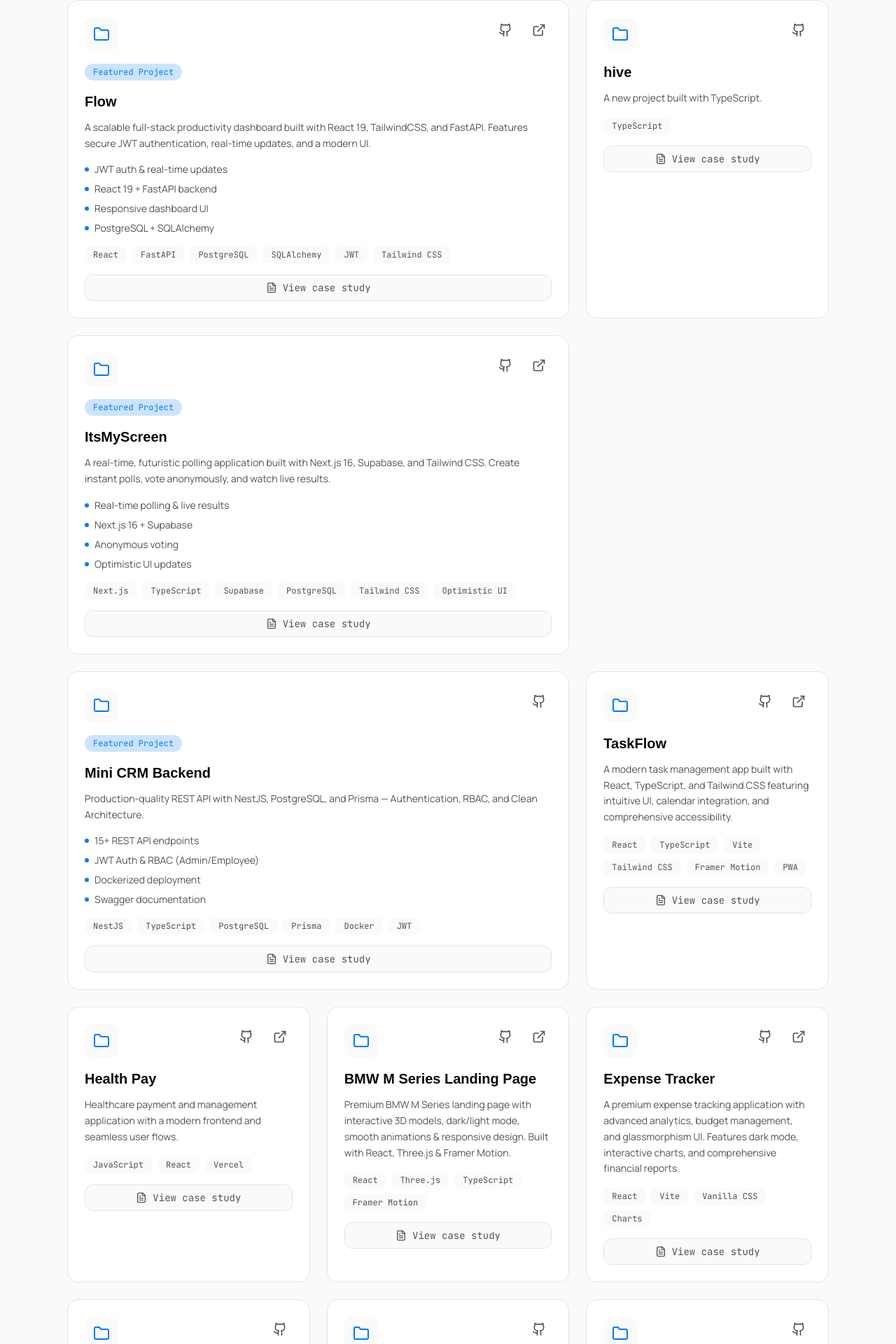
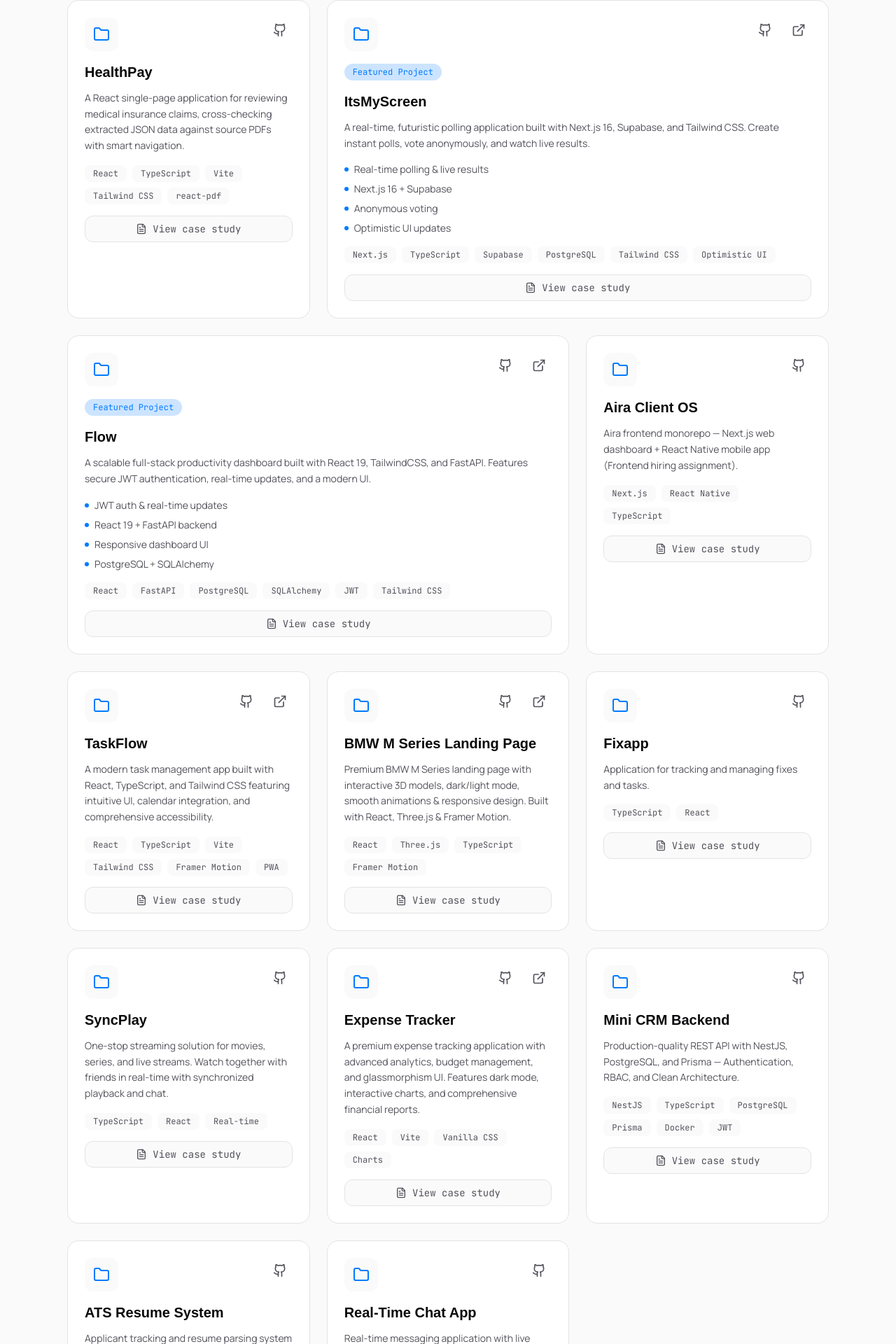
Before and after one commit to SriramDivi1/Portfolio, a React (Create React App) app in the folder frontend/: page / in a window 1280 px wide. Shown: the part 2291-4211 px from the top of the page at 70% size. Built offline with nearby package versions, Linux system fonts and the light colour scheme; no server answers; the HTML template or start-up script is replaced by a standard one; a web font is replaced by a local one.

Commit message:
Curate projects, fill out details, sort newest to oldest

```diff
--- a/frontend/src/data/projects.js
+++ b/frontend/src/data/projects.js
@@ -4,40 +4,13 @@
  */
 export const projects = [
   {
-    id: 1,
-    title: 'Flow',
-    description: 'A scalable full-stack productivity dashboard built with React 19, TailwindCSS, and FastAPI. Features secure JWT authentication, real-time updates, and a modern UI.',
-    tech: ['React', 'FastAPI', 'PostgreSQL', 'SQLAlchemy', 'JWT', 'Tailwind CSS'],
-    github: 'https://github.com/SriramDivi1/Flow',
-    live: 'https://flow-app-zeta.vercel.app/',
-    category: 'Full-Stack',
-    featured: true,
-    highlights: [
-      'JWT auth & real-time updates',
-      'React 19 + FastAPI backend',
-      'Responsive dashboard UI',
-      'PostgreSQL + SQLAlchemy',
-    ],
-    role: 'Full-stack developer',
-    problem: 'Need a single place to manage tasks and productivity with secure auth and real-time sync.',
-    solution: 'Built a full-stack dashboard with React 19 frontend and FastAPI backend, JWT auth, and PostgreSQL.',
-    impact: 'Demonstrates end-to-end ownership: API design, auth, DB, and responsive UI.',
-    image: null,
-    features: ['JWT authentication', 'Real-time updates', 'PostgreSQL + SQLAlchemy', 'Responsive dashboard'],
-    timeline: 'Side project · 2025',
-    longDescription: 'Flow is a full-stack productivity dashboard where I implemented JWT auth, real-time sync, and a clean API with FastAPI and SQLAlchemy. The frontend uses React 19 with a modern, responsive UI.',
-    learnings: ['End-to-end JWT flow and token refresh', 'Real-time updates with polling and state sync', 'REST API design with FastAPI and Pydantic'],
-  },
-  {
-    id: 101,
-    title: 'hive',
-    description: 'A new project built with TypeScript.',
-    tech: ['TypeScript'],
-    github: 'https://github.com/SriramDivi1/hive',
-    category: 'Frontend',
-    featured: false,
-    highlights: [],
-    image: null,
+    id: 5,
+    title: 'HealthPay',
+    description: 'A React single-page application for reviewing medical insurance claims, cross-checking extracted JSON data against source PDFs with smart navigation.',
+    tech: ['React', 'TypeScript', 'Vite', 'Tailwind CSS', 'react-pdf'],
+    github: 'https://github.com/SriramDivi1/Health-Pay',
+    features: ['Payment processing', 'User management', 'Responsive UI'],
+    learnings: ['React state management', 'Payment flow UI design'],
   },
   {
     id: 2,
@@ -65,12 +38,147 @@ export const projects = [
   },
   {
     id: 3,
+    title: 'Flow',
+    description: 'A scalable full-stack productivity dashboard built with React 19, TailwindCSS, and FastAPI. Features secure JWT authentication, real-time updates, and a modern UI.',
+    tech: ['React', 'FastAPI', 'PostgreSQL', 'SQLAlchemy', 'JWT', 'Tailwind CSS'],
+    github: 'https://github.com/SriramDivi1/Flow',
+    live: 'https://flow-app-zeta.vercel.app/',
+    category: 'Full-Stack',
+    featured: true,
+    highlights: [
+      'JWT auth & real-time updates',
+      'React 19 + FastAPI backend',
+      'Responsive dashboard UI',
+      'PostgreSQL + SQLAlchemy',
+    ],
+    role: 'Full-stack developer',
+    problem: 'Need a single place to manage tasks and productivity with secure auth and real-time sync.',
+    solution: 'Built a full-stack dashboard with React 19 frontend and FastAPI backend, JWT auth, and PostgreSQL.',
+    impact: 'Demonstrates end-to-end ownership: API design, auth, DB, and responsive UI.',
+    image: null,
+    features: ['JWT authentication', 'Real-time updates', 'PostgreSQL + SQLAlchemy', 'Responsive dashboard'],
+    timeline: 'Side project · 2025',
+    longDescription: 'Flow is a full-stack productivity dashboard where I implemented JWT auth, real-time sync, and a clean API with FastAPI and SQLAlchemy. The frontend uses React 19 with a modern, responsive UI.',
+    learnings: ['End-to-end JWT flow and token refresh', 'Real-time updates with polling and state sync', 'REST API design with FastAPI and Pydantic'],
+  },
+  {
+    id: 4,
+    title: 'Aira Client OS',
+    description: 'Aira frontend monorepo — Next.js web dashboard + React Native mobile app (Frontend hiring assignment).',
+    tech: ['Next.js', 'React Native', 'TypeScript'],
+    github: 'https://github.com/SriramDivi1/aira-client-os',
+    category: 'Full-Stack',
+    featured: false,
+    highlights: ['Web dashboard', 'Mobile application', 'Monorepo setup'],
+    role: 'Frontend engineer',
+    problem: 'Required a cohesive frontend system across web and mobile.',
+    solution: 'Created a Next.js dashboard and React Native mobile App within a monorepo workspace.',
+    impact: 'Showcased cross-platform frontend architecture.',
+    image: null,
+    features: ['Web App', 'Mobile App', 'Shared Types'],
+    learnings: ['Monorepo architecture', 'React Native navigation'],
+  },
+  {
+    id: 5,
+    title: 'TaskFlow',
+    description: 'A modern task management app built with React, TypeScript, and Tailwind CSS featuring intuitive UI, calendar integration, and comprehensive accessibility.',
+    tech: ['React', 'TypeScript', 'Vite', 'Tailwind CSS', 'Framer Motion', 'PWA'],
+    github: 'https://github.com/SriramDivi1/TaskFlow',
+    live: 'https://taskflow-app-iota.vercel.app',
+    category: 'Frontend',
+    featured: false,
+    highlights: [
+      'Calendar integration',
+      'Mobile-first PWA',
+      'Accessibility-focused',
+      'Shadcn UI components',
+    ],
+    role: 'Frontend developer',
+    problem: 'Task management apps often lack fluid interaction and accessibility.',
+    solution: 'Built an accessible, PWA-enabled task checker with Framer Motion animations.',
+    impact: 'Delivered an engaging user experience with robust offline capabilities.',
+    image: null,
+    features: ['Calendar view', 'PWA', 'Accessibility', 'Shadcn UI'],
+    learnings: ['PWA configuration', 'Advanced Framer Motion animations'],
+  },
+  {
+    id: 6,
+    title: 'BMW M Series Landing Page',
+    description: 'Premium BMW M Series landing page with interactive 3D models, dark/light mode, smooth animations & responsive design. Built with React, Three.js & Framer Motion.',
+    tech: ['React', 'Three.js', 'TypeScript', 'Framer Motion'],
+    github: 'https://github.com/SriramDivi1/BMW-Landing-Page',
+    live: 'https://bmwgallery.vercel.app/',
+    category: 'Frontend',
+    featured: false,
+    highlights: ['Interactive 3D models', 'Dark/light mode toggle', 'Framer Motion animations'],
+    role: 'Frontend developer',
+    problem: 'Needed a visually striking way to showcase automotive models online.',
+    solution: 'Developed a landing page using Three.js for 3D car models and React for UI control.',
+    impact: 'Created a high-conversion, premium aesthetic marketing page.',
+    image: null,
+    features: ['3D models', 'Dark/light mode', 'Framer Motion'],
+    learnings: ['Three.js integration in React', 'Performance optimization for 3D'],
+  },
+  {
+    id: 7,
+    title: 'Fixapp',
+    description: 'Application for tracking and managing fixes and tasks.',
+    tech: ['TypeScript', 'React'],
+    github: 'https://github.com/SriramDivi1/Fixapp',
+    category: 'Frontend',
+    featured: false,
+    highlights: ['Task management', 'Issue tracking'],
+    role: 'Frontend developer',
+    problem: 'Organizations need lightweight tools for logging and assigning operational fixes.',
+    solution: 'Created a swift React interface to register and monitor fixes.',
+    impact: 'Streamlined task resolution through simplified UI.',
+    image: null,
+    features: ['Issue logging', 'Status tracking'],
+    learnings: ['React component composition', 'State management'],
+  },
+  {
+    id: 8,
+    title: 'SyncPlay',
+    description: 'One-stop streaming solution for movies, series, and live streams. Watch together with friends in real-time with synchronized playback and chat.',
+    tech: ['TypeScript', 'React', 'Real-time'],
+    github: 'https://github.com/SriramDivi1/SyncPlay',
+    category: 'Full-Stack',
+    featured: false,
+    highlights: ['Synchronized video playback', 'Real-time chat', 'Streaming catalog'],
+    role: 'Full-stack developer',
+    problem: 'Watching media with remote friends suffers from sync delays.',
+    solution: 'Implemented WebSocket-based real-time synchronized playback and integrated chat.',
+    impact: 'Allowed seamless group viewing experiences across the internet.',
+    image: null,
+    features: ['Sync playback', 'Live chat', 'Movie discovery'],
+    learnings: ['WebSockets synchronization', 'Video API manipulation'],
+  },
+  {
+    id: 9,
+    title: 'Expense Tracker',
+    description: 'A premium expense tracking application with advanced analytics, budget management, and glassmorphism UI. Features dark mode, interactive charts, and comprehensive financial reports.',
+    tech: ['React', 'Vite', 'Vanilla CSS', 'Charts'],
+    github: 'https://github.com/SriramDivi1/expense-tracker-portfolio',
+    live: 'https://expense-tracker-portfolio-omega.vercel.app',
+    category: 'Frontend',
+    featured: false,
+    highlights: ['Advanced financial analytics', 'Glassmorphism aesthetic', 'Interactive charting'],
+    role: 'Frontend developer',
+    problem: 'Standard expense trackers lack premium visualization.',
+    solution: 'Designed an analytical dashboard with rich charting libraries and elegant UI styling.',
+    impact: 'Helps users effortlessly digest their spending patterns.',
+    image: null,
+    features: ['Analytics', 'Budget management', 'Charts', 'Glassmorphism UI'],
+    learnings: ['Data visualization using charts', 'Advanced CSS styling algorithms'],
+  },
+  {
+    id: 10,
     title: 'Mini CRM Backend',
     description: 'Production-quality REST API with NestJS, PostgreSQL, and Prisma — Authentication, RBAC, and Clean Architecture.',
     tech: ['NestJS', 'TypeScript', 'PostgreSQL', 'Prisma', 'Docker', 'JWT'],
     github: 'https://github.com/SriramDivi1/Mini-CRM-Backend-Developer-Task',
     category: 'Backend',
-    featured: true,
+    featured: false,
     highlights: [
       '15+ REST API endpoints',
       'JWT Auth & RBAC (Admin/Employee)',
@@ -88,95 +196,6 @@ export const projects = [
     learnings: ['NestJS modules and dependency injection', 'Prisma schema design and migrations', 'RBAC with guards and decorators'],
   },
   {
-    id: 4,
-    title: 'TaskFlow',
-    description: 'A modern task management app built with React, TypeScript, and Tailwind CSS featuring intuitive UI, calendar integration, and comprehensive accessibility.',
-    tech: ['React', 'TypeScript', 'Vite', 'Tailwind CSS', 'Framer Motion', 'PWA'],
-    github: 'https://github.com/SriramDivi1/TaskFlow',
-    live: 'https://taskflow-app-iota.vercel.app',
-    category: 'Frontend',
-    featured: false,
-    highlights: [
-      'Calendar integration',
-      'Mobile-first PWA',
-      'Accessibility-focused',
-      'Shadcn UI components',
-    ],
-    image: null,
-    features: ['Calendar view', 'PWA', 'Accessibility', 'Shadcn UI'],
-  },
-  {
-    id: 5,
-    title: 'Health Pay',
-    description: 'Healthcare payment and management application with a modern frontend and seamless user flows.',
-    tech: ['JavaScript', 'React', 'Vercel'],
-    github: 'https://github.com/SriramDivi1/Health-Pay',
-    live: 'https://health-pay-six.vercel.app',
-    category: 'Frontend',
-    featured: false,
-    highlights: [],
-    image: null,
-  },
-  {
-    id: 6,
-    title: 'BMW M Series Landing Page',
-    description: 'Premium BMW M Series landing page with interactive 3D models, dark/light mode, smooth animations & responsive design. Built with React, Three.js & Framer Motion.',
-    tech: ['React', 'Three.js', 'TypeScript', 'Framer Motion'],
-    github: 'https://github.com/SriramDivi1/BMW-Landing-Page',
-    live: 'https://bmwgallery.vercel.app/',
-    category: 'Frontend',
-    featured: false,
-    highlights: [],
-    image: null,
-    features: ['3D models', 'Dark/light mode', 'Framer Motion'],
-  },
-  {
-    id: 7,
-    title: 'Expense Tracker',
-    description: 'A premium expense tracking application with advanced analytics, budget management, and glassmorphism UI. Features dark mode, interactive charts, and comprehensive financial reports.',
-    tech: ['React', 'Vite', 'Vanilla CSS', 'Charts'],
-    github: 'https://github.com/SriramDivi1/expense-tracker-portfolio',
-    live: 'https://expense-tracker-portfolio-omega.vercel.app',
-    category: 'Frontend',
-    featured: false,
-    highlights: [],
-    image: null,
-    features: ['Analytics', 'Budget management', 'Charts', 'Glassmorphism UI'],
-  },
-  {
-    id: 8,
-    title: 'SyncPlay',
-    description: 'One-stop streaming solution for movies, series, and live streams. Watch together with friends in real-time with synchronized playback and chat.',
-    tech: ['TypeScript', 'React', 'Real-time'],
-    github: 'https://github.com/SriramDivi1/SyncPlay',
-    category: 'Full-Stack',
-    featured: false,
-    highlights: [],
-    image: null,
-  },
-  {
-    id: 9,
-    title: 'Aira Client OS',
-    description: 'Aira frontend monorepo — Next.js web dashboard + React Native mobile app (Frontend hiring assignment).',
-    tech: ['Next.js', 'React Native', 'TypeScript'],
-    github: 'https://github.com/SriramDivi1/aira-client-os',
-    category: 'Full-Stack',
-    featured: false,
-    highlights: [],
-    image: null,
-  },
-  {
-    id: 10,
-    title: 'Real-Time Chat App',
-    description: 'Real-time messaging application with live updates and modern chat UX.',
-    tech: ['JavaScript', 'React', 'Real-time'],
-    github: 'https://github.com/SriramDivi1/real-time-chat-app',
-    category: 'Full-Stack',
-    featured: false,
-    highlights: [],
-    image: null,
-  },
-  {
     id: 11,
     title: 'ATS Resume System',
     description: 'Applicant tracking and resume parsing system for streamlined hiring workflows.',
@@ -184,32 +203,32 @@ export const projects = [
     github: 'https://github.com/SriramDivi1/ats-resume-system',
     category: 'Backend',
     featured: false,
-    highlights: [],
+    highlights: ['Resume parsing', 'Candidate tracking API'],
+    role: 'Backend developer',
+    problem: 'HR departments spend too much time manually parsing resumes.',
+    solution: 'Created a Node.js utility to extract and index ATS-friendly data automatically.',
+    impact: 'Automated the first layer of CV screening.',
     image: null,
+    features: ['Document parsing', 'API endpoints'],
+    learnings: ['Node.js buffer/file reading', 'Regex processing'],
   },
   {
     id: 12,
-    title: 'Fixapp',
-    description: 'Application for tracking and managing fixes and tasks.',
-    tech: ['TypeScript', 'React'],
-    github: 'https://github.com/SriramDivi1/Fixapp',
-    category: 'Frontend',
+    title: 'Real-Time Chat App',
+    description: 'Real-time messaging application with live updates and modern chat UX.',
+    tech: ['JavaScript', 'React', 'Real-time'],
+    github: 'https://github.com/SriramDivi1/real-time-chat-app',
+    category: 'Full-Stack',
     featured: false,
-    highlights: [],
+    highlights: ['Instant messaging', 'User presence', 'Modern UI'],
+    role: 'Full-stack developer',
+    problem: 'Chat applications often suffer from state synchronization issues.',
+    solution: 'Used WebSocket streaming mapped to React state for real-time consistency.',
+    impact: 'Demonstrated proficiency in high-frequency data applications.',
     image: null,
-  },
-  {
-    id: 13,
-    title: 'This Portfolio',
-    description: 'Personal portfolio site with dark/light theme, smooth scroll, and bento-style project gallery. Built with React, Tailwind, and Framer Motion.',
-    tech: ['React', 'Tailwind CSS', 'Framer Motion', 'Lenis'],
-    github: 'https://github.com/SriramDivi1/Portfolio',
-    live: 'https://sriram-blush.vercel.app',
-    category: 'Frontend',
-    featured: false,
-    highlights: [],
-    image: null,
-  },
+    features: ['Live updates', 'Presence indication'],
+    learnings: ['Socket.io integration', 'Concurrent state handling'],
+  }
 ];
 
 export const categories = ['All', 'Frontend', 'Backend', 'Full-Stack'];
```
Also changed, not shown: 12 other files (tests, documents, lock files or other folders).
